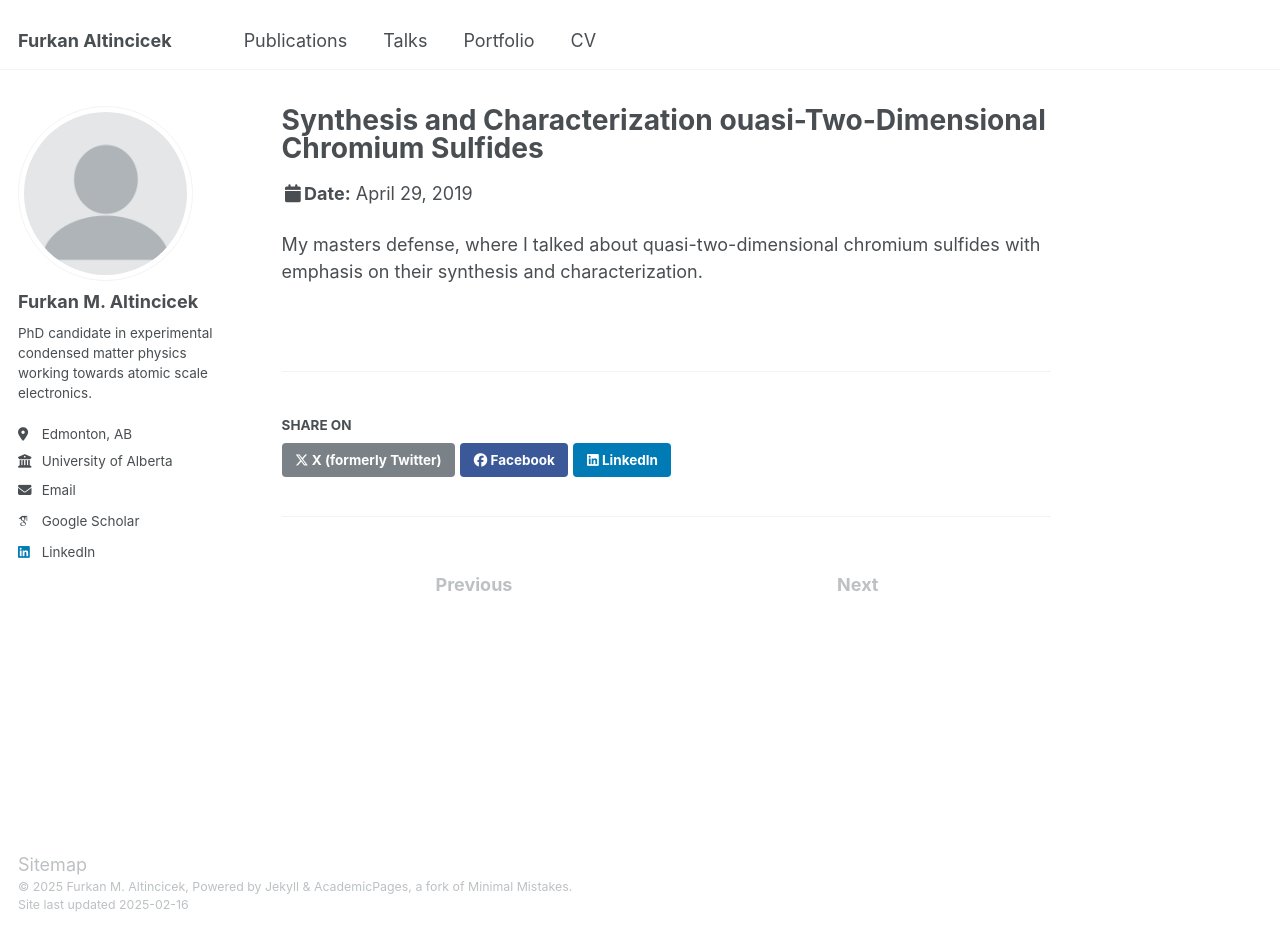
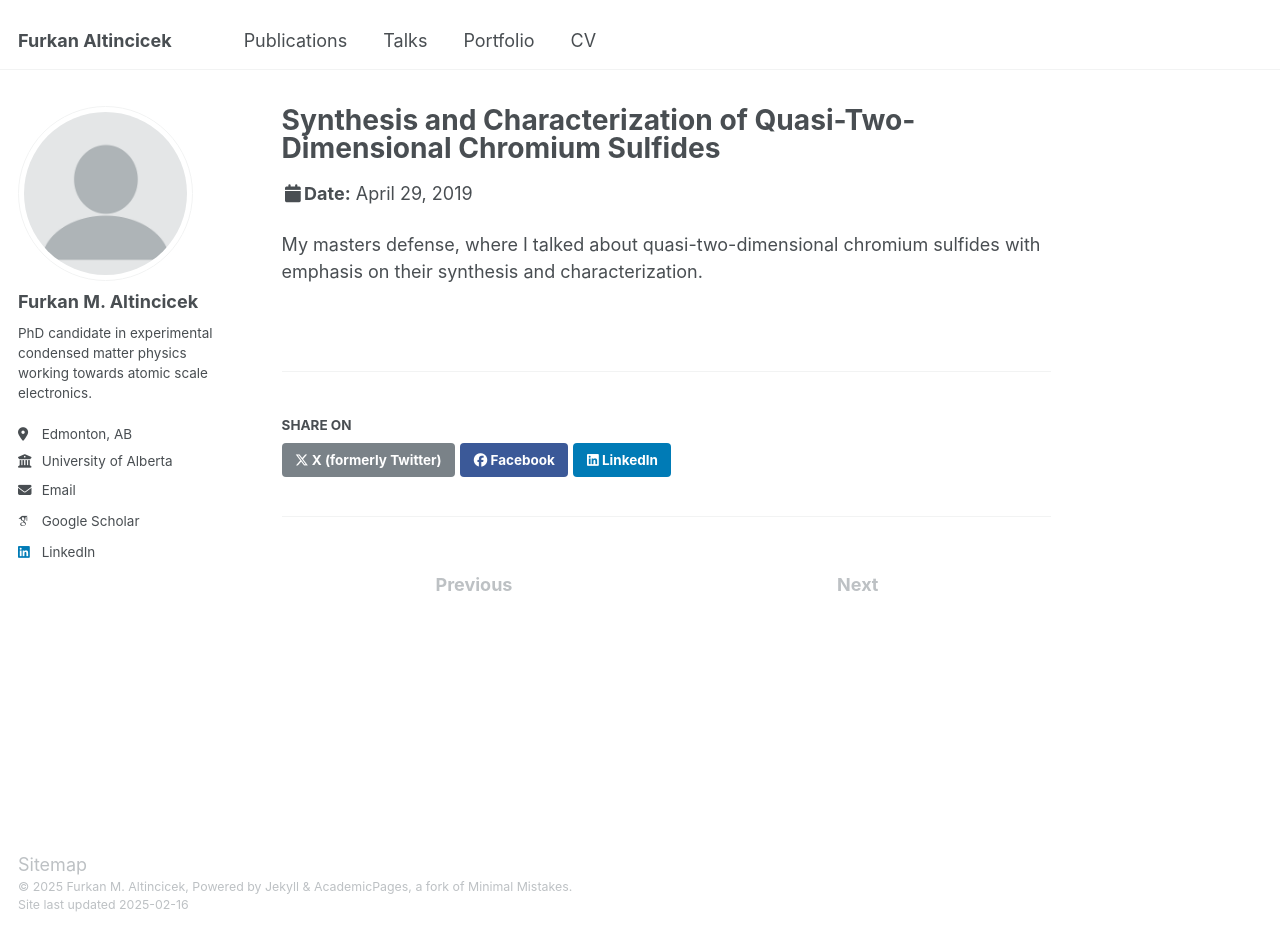
Before and after one commit to faltincicek/faltincicek.github.io, a Jekyll site: the page built from _talks/2019-04-29-MSc-talk-3.md, in a window 1280 px wide and 933 px high. Built offline with Jekyll 4.4.1, drawn with Linux system fonts in a browser that asks for light colours; some web fonts are replaced.

Commit message:
Update 2019-04-29-MSc-talk-3.md

```diff
--- a/_talks/2019-04-29-MSc-talk-3.md
+++ b/_talks/2019-04-29-MSc-talk-3.md
@@ -1,5 +1,5 @@
 ---
-title: "Synthesis and Characterization ouasi-Two-Dimensional Chromium Sulfides"
+title: "Synthesis and Characterization of Quasi-Two-Dimensional Chromium Sulfides"
 collection: talks
 type: "Talk"
 permalink: /talks/2019-04-29-MSc-talk-3
```
